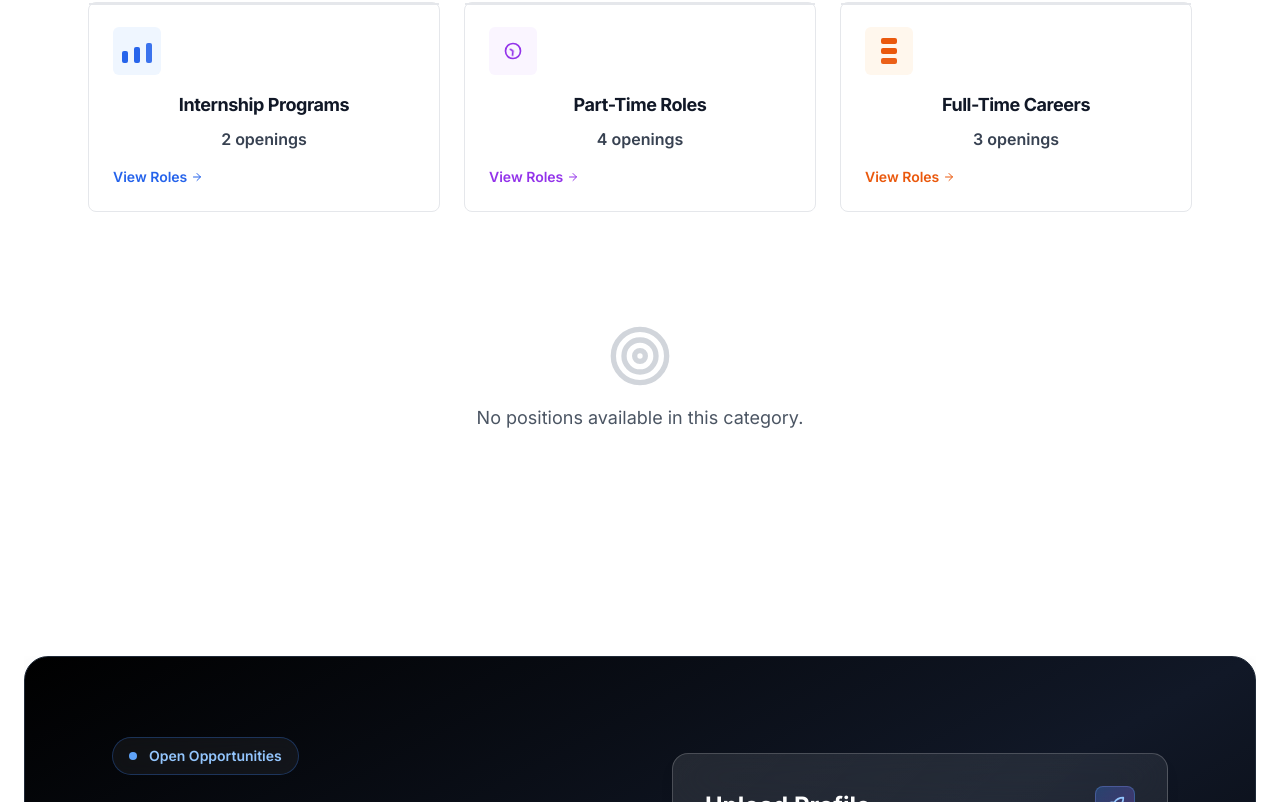
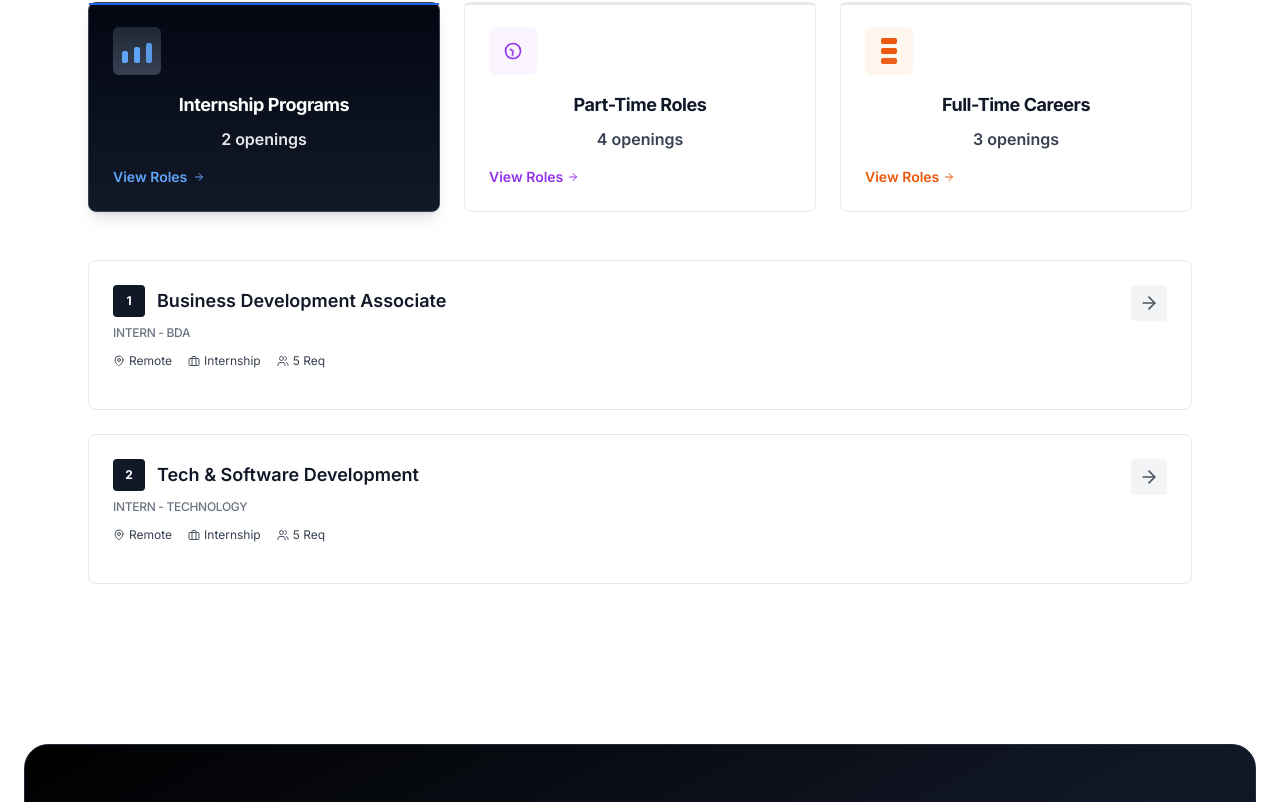
Before and after one commit to ubityofficial/ubity, a React (Vite) app: page /careers in a window 1280 px wide. Shown: the part 998-1800 px from the top of the page. Built offline with nearby package versions, Linux system fonts and the light colour scheme.

Commit message:
Revert "✨ Hide job listings by default, only show when category clicked"
This reverts commit b34b3b715b3ef416485c849e6a7ae687c5e374ff.

```diff
--- a/src/components/CareerPage.tsx
+++ b/src/components/CareerPage.tsx
@@ -268,7 +268,7 @@ function useCounter(maxValue: number, duration: number = 2000) {
 }
 
 export default function CareerPage() {
-  const [selectedCategory, setSelectedCategory] = useState<'intern' | 'parttime' | 'fulltime' | null>(null);
+  const [selectedCategory, setSelectedCategory] = useState<'intern' | 'parttime' | 'fulltime'>('intern');
   const [expandedJob, setExpandedJob] = useState<string | null>(null);
   const [viewingApplicationPage, setViewingApplicationPage] = useState(false);
   const [selectedJobForApplication, setSelectedJobForApplication] = useState<JobListing | null>(null);
@@ -289,7 +289,7 @@ export default function CareerPage() {
   const membersCount = useCounter(86, 2000);
   const typesCount = useCounter(4, 2000);
 
-  const categorizedJobs = selectedCategory ? jobs.filter(job => job.category === selectedCategory) : [];
+  const categorizedJobs = jobs.filter(job => job.category === selectedCategory);
 
   const handleApplyClick = (job: JobListing) => {
     setSelectedJobForApplication(job);
```
